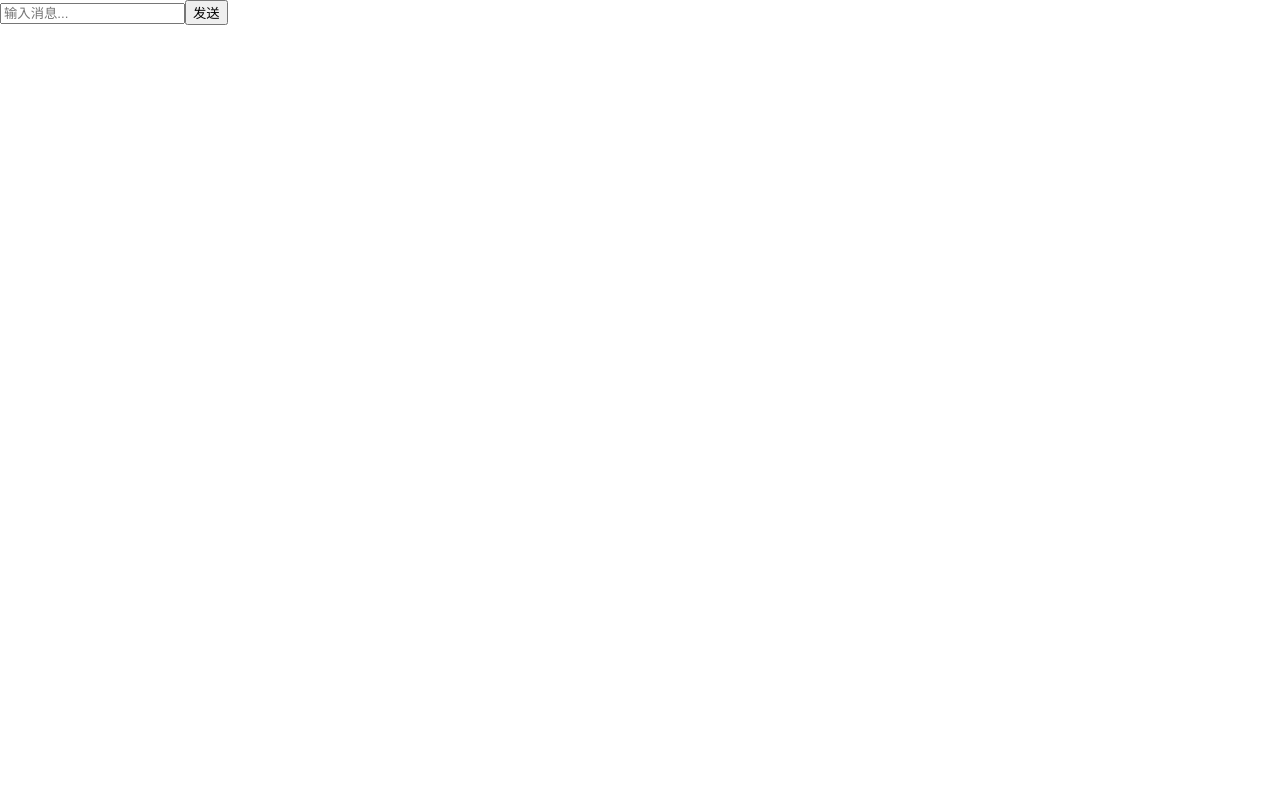
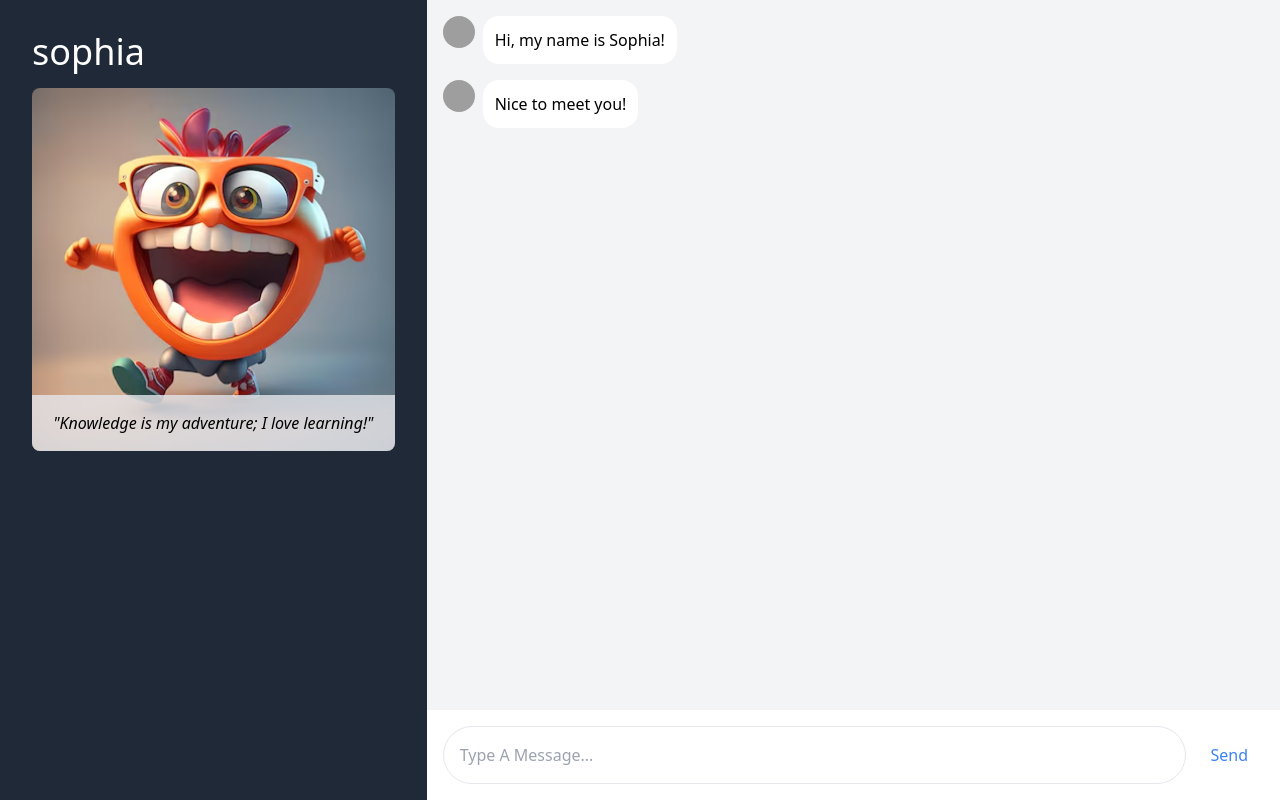
Before and after one commit to lexiecodingwithcat/AI-Companion-FED, a React (Create React App) app: page /chat in a window 1280 px wide. Built offline with nearby package versions, Linux system fonts and the light colour scheme; grey boxes are pictures that could not be loaded.

Commit message:
updated 2 pages

```diff
--- a/package.json
+++ b/package.json
@@ -33,5 +33,10 @@
       "last 1 firefox version",
       "last 1 safari version"
     ]
+  },
+  "devDependencies": {
+    "autoprefixer": "^10.4.20",
+    "postcss": "^8.5.1",
+    "tailwindcss": "^3.4.17"
   }
 }
--- /dev/null
+++ b/postcss.config.js
@@ -0,0 +1,6 @@
+module.exports = {
+  plugins: {
+    tailwindcss: {},
+    autoprefixer: {},
+  },
+}
--- a/src/pages/Chat.js
+++ b/src/pages/Chat.js
@@ -1,12 +1,17 @@
 import { useState } from 'react';
+import { useLocation } from 'react-router-dom';
 
 export default function Chat() {
-    const [messages, setMessages] = useState([]);
+  const [messages, setMessages] = useState([
+    { id: 1, text: 'Hi, my name is Sophia!', sender: 'ai' },
+    { id: 2, text: 'Nice to meet you!', sender: 'ai' }
+  ]);
   const [input, setInput] = useState('');
+  const location = useLocation();
+  const friend = location.state?.friend || 'sophia';
 
   const handleSend = () => {
     if (!input.trim()) return;
-
     setMessages(prev => [...prev, {
       id: Date.now(),
       text: input,
@@ -16,37 +21,63 @@ export default function Chat() {
   };
 
   return (
-      <div className="flex flex-col h-screen">
-        <div className="flex-1 overflow-y-auto p-4 space-y-4">
-          {messages.map(message => (
+    <div className="flex h-screen bg-gray-100">
+      <div className="w-1/3 bg-gray-800 p-8">
+        <h1 className="text-4xl text-white mb-4">{friend}</h1>
+        <div className="relative">
+          <img
+            src="/images/3d-character.avif"
+            alt={friend}
+            className="w-full rounded-lg"
+          />
+          <div className="absolute bottom-0 left-0 right-0 p-4 bg-gray-200 bg-opacity-80 rounded-b-lg">
+            <p className="text-center italic">
+              "Knowledge is my adventure; I love learning!"
+            </p>
+          </div>
+        </div>
+      </div>
+
+      <div className="flex-1 flex flex-col">
+        <div className="flex-1 p-4 overflow-y-auto">
+          {messages.map(msg => (
             <div
-              key={message.id}
-              className={`flex ${message.sender === 'user' ? 'justify-end' : 'justify-start'}`}
+              key={msg.id}
+              className={`flex ${msg.sender === 'user' ? 'justify-end' : 'justify-start'} mb-4`}
             >
-              <div className={`max-w-[70%] p-3 rounded-lg ${
-                message.sender === 'user' ? 'bg-blue-500 text-white' : 'bg-gray-200'
+              {msg.sender === 'ai' && (
+                <img
+                  src={`/api/placeholder/32/32`}
+                  className="w-8 h-8 rounded-full mr-2"
+                  alt={friend}
+                />
+              )}
+              <div className={`max-w-[70%] p-3 rounded-2xl ${
+                msg.sender === 'user' ? 'bg-blue-500 text-white' : 'bg-white'
               }`}>
-                {message.text}
+                {msg.text}
               </div>
             </div>
           ))}
         </div>
-        <div className="p-4 border-t">
-          <div className="flex space-x-2">
+
+        <div className="p-4 bg-white">
+          <div className="flex items-center space-x-2">
             <input
               type="text"
               value={input}
               onChange={e => setInput(e.target.value)}
               onKeyPress={e => e.key === 'Enter' && handleSend()}
-              className="flex-1 p-2 border rounded-lg"
-              placeholder="输入消息..."
+              className="flex-1 p-4 rounded-full border focus:outline-none focus:ring-2 focus:ring-blue-500"
+              placeholder="Type A Message..."
             />
             <button
               onClick={handleSend}
-              className="px-4 py-2 bg-blue-500 text-white rounded-lg hover:bg-blue-600"
+              className="p-4 text-blue-500 hover:text-blue-600"
             >
-              发送
+              Send
             </button>
+          </div>
         </div>
       </div>
     </div>
--- a/src/pages/RoleSelection.js
+++ b/src/pages/RoleSelection.js
@@ -1,28 +1,60 @@
+import { useState } from 'react';
 import { useNavigate } from 'react-router-dom';
 
 export default function RoleSelection() {
   const navigate = useNavigate();
+  const [selectedFriend, setSelectedFriend] = useState(null);
 
-    const roles = [
-      { id: 'student', title: 'Sophia', icon: '👨‍🎓' },
-      { id: 'teacher', title: 'Oliver', icon: '👨‍🏫' }
+  const friends = [
+    { id: 'sophia', name: 'Sophia', desc: 'Intelligent learner with analytical skills' },
+    { id: 'oliver', name: 'Oliver', desc: 'Humorous socializer bringing joy' },
+    { id: 'mia', name: 'Mia', desc: 'Compassionate listener providing emotional support' },
+    { id: 'noah', name: 'Noah', desc: 'Creative thinker interested in art' },
+    { id: 'ava', name: 'Ava', desc: 'Independent dreamer facing challenges' },
+    { id: 'liam', name: 'Liam', desc: 'Caring supporter with strong empathy' },
+    { id: 'emma', name: 'Emma', desc: 'Outgoing communicator and loyal friend' },
+    { id: 'ethan', name: 'Ethan', desc: 'Energetic leader who loves adventure' }
   ];
 
+  const handleConfirm = () => {
+    if (selectedFriend) {
+      navigate('/chat', { state: { friend: selectedFriend } });
+    }
+  };
+
   return (
-      <div className="flex flex-col items-center justify-center min-h-screen p-4">
-        <h1 className="text-3xl font-bold mb-8">Choose Your Friend</h1>
-        <div className="grid grid-cols-1 md:grid-cols-2 gap-6">
-          {roles.map(role => (
-            <button
-              key={role.id}
-              onClick={() => navigate('/chat', { state: { role: role.id } })}
-              className="flex flex-col items-center p-6 bg-white rounded-lg shadow-md hover:shadow-lg transition-shadow"
+    <div className="min-h-screen bg-gray-800 p-8">
+      <h1 className="text-3xl text-white text-center mb-8">Choose Your Friend</h1>
+      <div className="grid grid-cols-2 md:grid-cols-4 gap-4 max-w-4xl mx-auto">
+        {friends.map(friend => (
+          <div
+            key={friend.id}
+            className={`bg-gray-700 rounded-lg p-4 cursor-pointer transition-all
+              ${selectedFriend === friend.id
+                ? 'ring-2 ring-orange-400 transform scale-105'
+                : 'hover:ring-2 hover:ring-orange-400'}`}
+            onClick={() => setSelectedFriend(friend.id)}
           >
-              <span className="text-4xl mb-2">{role.icon}</span>
-              <span className="text-xl font-medium">{role.title}</span>
-            </button>
+            <img
+              src="/images/3d-character.avif"
+              alt={friend.name}
+              className="w-20 h-20 rounded-full mx-auto mb-2"
+            />
+            <h3 className="text-white text-center font-medium">{friend.name}</h3>
+            <p className="text-gray-300 text-sm text-center">{friend.desc}</p>
+          </div>
         ))}
       </div>
+      <button
+        onClick={handleConfirm}
+        disabled={!selectedFriend}
+        className={`block mx-auto mt-8 px-8 py-2 rounded-full transition-all
+          ${selectedFriend
+            ? 'bg-orange-400 hover:bg-orange-500 text-white cursor-pointer'
+            : 'bg-gray-500 text-gray-300 cursor-not-allowed'}`}
+      >
+        Confirm
+      </button>
     </div>
   );
 }
--- a/src/styles/index.css
+++ b/src/styles/index.css
@@ -1,13 +1,3 @@
-body {
-  margin: 0;
-  font-family: -apple-system, BlinkMacSystemFont, 'Segoe UI', 'Roboto', 'Oxygen',
-    'Ubuntu', 'Cantarell', 'Fira Sans', 'Droid Sans', 'Helvetica Neue',
-    sans-serif;
-  -webkit-font-smoothing: antialiased;
-  -moz-osx-font-smoothing: grayscale;
-}
-
-code {
-  font-family: source-code-pro, Menlo, Monaco, Consolas, 'Courier New',
-    monospace;
-}
+@tailwind base;
+@tailwind components;
+@tailwind utilities;
--- /dev/null
+++ b/tailwind.config.js
@@ -0,0 +1,10 @@
+/** @type {import('tailwindcss').Config} */
+module.exports = {
+  content: [
+    "./src/**/*.{js,jsx,ts,tsx}",
+  ],
+  theme: {
+    extend: {},
+  },
+  plugins: [],
+}
```
Also changed, not shown: public/images/3d-character.avif (added), 1 other file (tests, documents, lock files or other folders). Lines whose indentation alone changed are shown as unchanged.
